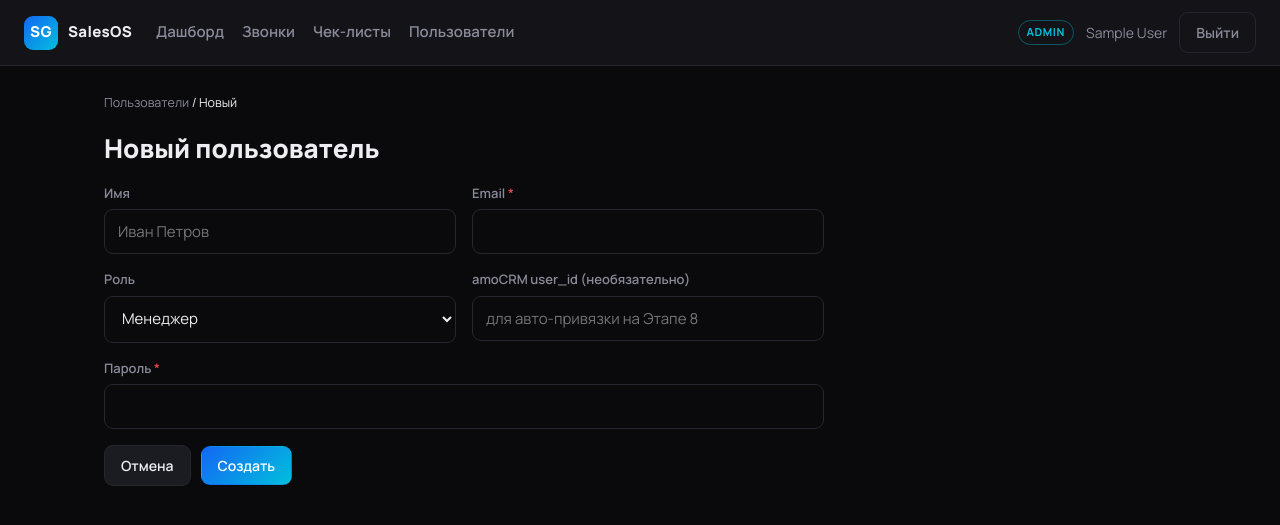
After one commit to svg1620-art/SG_SalesOS, a Flask app: page /users/new in a window 1280 px wide. The commit adds this page. Shown: the top 525 px of the page. Run offline with Flask 3, Linux system fonts and the light colour scheme; a user stored in the database is signed in; tables that the repository leaves empty hold one stand-in row (values such as "Sample post"); some libraries are stand-ins or nearby versions.

Commit message:
Управление пользователями: админ создаёт/редактирует учётки менеджеров
- users/ blueprint (admin-only): список, создание, редактирование
- создание: email (уникальный), имя, роль admin|manager, пароль (мин. 6),
  amo_user_id (для Этапа 8)
- редактирование: имя, роль, активность, сброс пароля
- защита от самоблокировки: нельзя понизить свою роль/деактивировать себя,
  нельзя убрать последнего активного админа
- ссылка «Пользователи» в навбаре админа
- активные пользователи подтягиваются в поле «Менеджер» при загрузке звонка

Co-Authored-By: Claude Opus 4.8 <noreply@anthropic.com>
Claude-Session: https://claude.ai/code/session_01CBoutjh8mWoGR4nBEM9yYD

```diff
--- a/app.py
+++ b/app.py
@@ -41,11 +41,13 @@ def _register_blueprints(app: Flask) -> None:
     from dashboard import dashboard_bp
     from checklists import checklists_bp
     from calls import calls_bp
+    from users import users_bp
 
     app.register_blueprint(auth_bp)
     app.register_blueprint(dashboard_bp)
     app.register_blueprint(checklists_bp)
     app.register_blueprint(calls_bp)
+    app.register_blueprint(users_bp)
 
 
 def _register_error_handlers(app: Flask) -> None:
--- a/static/css/sg.css
+++ b/static/css/sg.css
@@ -317,6 +317,9 @@ code.sg-mono { background: var(--sg-surface-2); padding: 1px 6px; border-radius:
 .sg-scorehead__re { margin-left: auto; }
 .sg-reproc { display: flex; gap: 8px; align-items: center; flex-wrap: wrap; }
 .sg-input--sm { padding: 6px 10px; font-size: 13px; max-width: 260px; }
+.sg-req { color: var(--sg-red); }
+.sg-check--inline { padding-top: 0; }
+.sg-input:disabled { opacity: 0.6; cursor: not-allowed; }
 .sg-crit-tag { color: var(--sg-cyan); }
 .sg-evidence { font-style: italic; color: var(--sg-text); }
 
--- a/templates/base.html
+++ b/templates/base.html
@@ -22,6 +22,7 @@
         <a href="{{ url_for('dashboard.index') }}">Дашборд</a>
         <a href="{{ url_for('calls.index') }}">Звонки</a>
         <a href="{{ url_for('checklists.index') }}">Чек-листы</a>
+        <a href="{{ url_for('users.index') }}">Пользователи</a>
       {% else %}
         <a href="{{ url_for('calls.index') }}">Мои звонки</a>
       {% endif %}
--- /dev/null
+++ b/templates/users/form.html
@@ -0,0 +1,73 @@
+{% extends "base.html" %}
+{% block title %}{{ 'Пользователь' if user else 'Новый пользователь' }} — SG SalesOS{% endblock %}
+
+{% set is_edit = user is not none %}
+{% set cur = form if form else {} %}
+
+{% block content %}
+<section class="sg-page">
+  <div class="sg-breadcrumbs sg-sm">
+    <a href="{{ url_for('users.index') }}">Пользователи</a> /
+    {{ user.email if is_edit else 'Новый' }}
+  </div>
+  <h1 class="sg-h1">{{ 'Редактирование пользователя' if is_edit else 'Новый пользователь' }}</h1>
+
+  <form method="post" class="sg-form sg-form--wide"
+        action="{{ url_for('users.edit', user_id=user.id) if is_edit else url_for('users.create') }}">
+
+    <div class="sg-grid-2">
+      <label class="sg-field">
+        <span class="sg-field__label">Имя</span>
+        <input class="sg-input" name="full_name"
+               value="{{ cur.get('full_name', user.full_name if is_edit else '') or '' }}"
+               placeholder="Иван Петров">
+      </label>
+      <label class="sg-field">
+        <span class="sg-field__label">Email {% if not is_edit %}<span class="sg-req">*</span>{% endif %}</span>
+        {% if is_edit %}
+          <input class="sg-input" value="{{ user.email }}" disabled>
+        {% else %}
+          <input class="sg-input" type="email" name="email" value="{{ cur.get('email', '') }}" required>
+        {% endif %}
+      </label>
+    </div>
+
+    <div class="sg-grid-2">
+      <label class="sg-field">
+        <span class="sg-field__label">Роль</span>
+        {% set role_val = cur.get('role', user.role if is_edit else 'manager') %}
+        <select class="sg-input" name="role">
+          <option value="manager" {{ 'selected' if role_val == 'manager' }}>Менеджер</option>
+          <option value="admin" {{ 'selected' if role_val == 'admin' }}>Администратор</option>
+        </select>
+      </label>
+      <label class="sg-field">
+        <span class="sg-field__label">amoCRM user_id (необязательно)</span>
+        <input class="sg-input sg-mono" name="amo_user_id"
+               value="{{ cur.get('amo_user_id', user.amo_user_id if is_edit else '') or '' }}"
+               placeholder="для авто-привязки на Этапе 8">
+      </label>
+    </div>
+
+    <label class="sg-field">
+      <span class="sg-field__label">
+        Пароль {% if not is_edit %}<span class="sg-req">*</span>{% else %}<span class="sg-muted sg-sm">(оставьте пустым, чтобы не менять)</span>{% endif %}
+      </span>
+      <input class="sg-input" type="password" name="password" autocomplete="new-password"
+             {{ 'required' if not is_edit }} minlength="6">
+    </label>
+
+    {% if is_edit %}
+    <label class="sg-check sg-check--inline">
+      <input type="checkbox" name="is_active" {{ 'checked' if (cur.get('is_active') if form else user.is_active) }}>
+      <span>Учётка активна</span>
+    </label>
+    {% endif %}
+
+    <div class="sg-actions">
+      <a class="sg-btn" href="{{ url_for('users.index') }}">Отмена</a>
+      <button class="sg-btn sg-btn--primary" type="submit">{{ 'Сохранить' if is_edit else 'Создать' }}</button>
+    </div>
+  </form>
+</section>
+{% endblock %}
--- /dev/null
+++ b/users/__init__.py
@@ -0,0 +1 @@
+from users.routes import users_bp  # noqa: F401
--- /dev/null
+++ b/users/routes.py
@@ -0,0 +1,130 @@
+"""Управление пользователями (только админ): список, создание, редактирование.
+
+Созданные менеджеры автоматически появляются в поле «Менеджер» при загрузке
+звонка (форма подтягивает всех активных пользователей).
+"""
+from flask import (
+    Blueprint,
+    render_template,
+    redirect,
+    url_for,
+    request,
+    flash,
+    abort,
+)
+from flask_login import current_user
+
+from extensions import db
+from models import User
+from auth.decorators import admin_required
+
+users_bp = Blueprint("users", __name__, url_prefix="/users")
+
+ROLES = ("admin", "manager")
+MIN_PASSWORD = 6
+
+
+def _parse_amo_user_id(raw):
+    raw = (raw or "").strip()
+    if not raw:
+        return None
+    try:
+        return int(raw)
+    except ValueError:
+        return None
+
+
+@users_bp.route("/")
+@admin_required
+def index():
+    users = User.query.order_by(User.role, User.full_name, User.email).all()
+    return render_template("users/index.html", users=users)
+
+
+@users_bp.route("/new", methods=["GET", "POST"])
+@admin_required
+def create():
+    if request.method == "POST":
+        email = (request.form.get("email") or "").strip().lower()
+        full_name = (request.form.get("full_name") or "").strip()
+        role = request.form.get("role") or "manager"
+        password = request.form.get("password") or ""
+
+        error = None
+        if not email:
+            error = "Укажите email."
+        elif role not in ROLES:
+            error = "Некорректная роль."
+        elif len(password) < MIN_PASSWORD:
+            error = f"Пароль не короче {MIN_PASSWORD} символов."
+        elif User.query.filter_by(email=email).first() is not None:
+            error = "Пользователь с таким email уже есть."
+
+        if error:
+            flash(error, "error")
+            return render_template("users/form.html", user=None, form=request.form), 400
+
+        user = User(
+            email=email,
+            full_name=full_name or None,
+            role=role,
+            is_active=True,
+            amo_user_id=_parse_amo_user_id(request.form.get("amo_user_id")),
+        )
+        user.set_password(password)
+        db.session.add(user)
+        db.session.commit()
+        flash(f"Пользователь {email} создан.", "success")
+        return redirect(url_for("users.index"))
+
+    return render_template("users/form.html", user=None, form={})
+
+
+@users_bp.route("/<int:user_id>/edit", methods=["GET", "POST"])
+@admin_required
+def edit(user_id):
+    user = db.session.get(User, user_id) or abort(404)
+
+    if request.method == "POST":
+        full_name = (request.form.get("full_name") or "").strip()
+        role = request.form.get("role") or user.role
+        is_active = bool(request.form.get("is_active"))
+        password = request.form.get("password") or ""
+
+        if role not in ROLES:
+            flash("Некорректная роль.", "error")
+            return render_template("users/form.html", user=user, form=request.form), 400
+
+        # защита от самоблокировки
+        if user.id == current_user.id:
+            if role != "admin":
+                flash("Нельзя понизить собственную роль.", "error")
+                return render_template("users/form.html", user=user, form=request.form), 400
+            if not is_active:
+                flash("Нельзя деактивировать собственную учётку.", "error")
+                return render_template("users/form.html", user=user, form=request.form), 400
+
+        # не оставить систему без активных админов
+        if user.role == "admin" and (role != "admin" or not is_active):
+            other_admins = User.query.filter(
+                User.role == "admin", User.is_active.is_(True), User.id != user.id
+            ).count()
+            if other_admins == 0:
+                flash("Это последний активный админ — изменение заблокировано.", "error")
+                return render_template("users/form.html", user=user, form=request.form), 400
+
+        if password:
+            if len(password) < MIN_PASSWORD:
+                flash(f"Пароль не короче {MIN_PASSWORD} символов.", "error")
+                return render_template("users/form.html", user=user, form=request.form), 400
+            user.set_password(password)
+
+        user.full_name = full_name or None
+        user.role = role
+        user.is_active = is_active
+        user.amo_user_id = _parse_amo_user_id(request.form.get("amo_user_id"))
+        db.session.commit()
+        flash("Пользователь сохранён.", "success")
+        return redirect(url_for("users.index"))
+
+    return render_template("users/form.html", user=user, form={})
```
Also changed, not shown: templates/users/index.html (added, +42 -0 lines).
